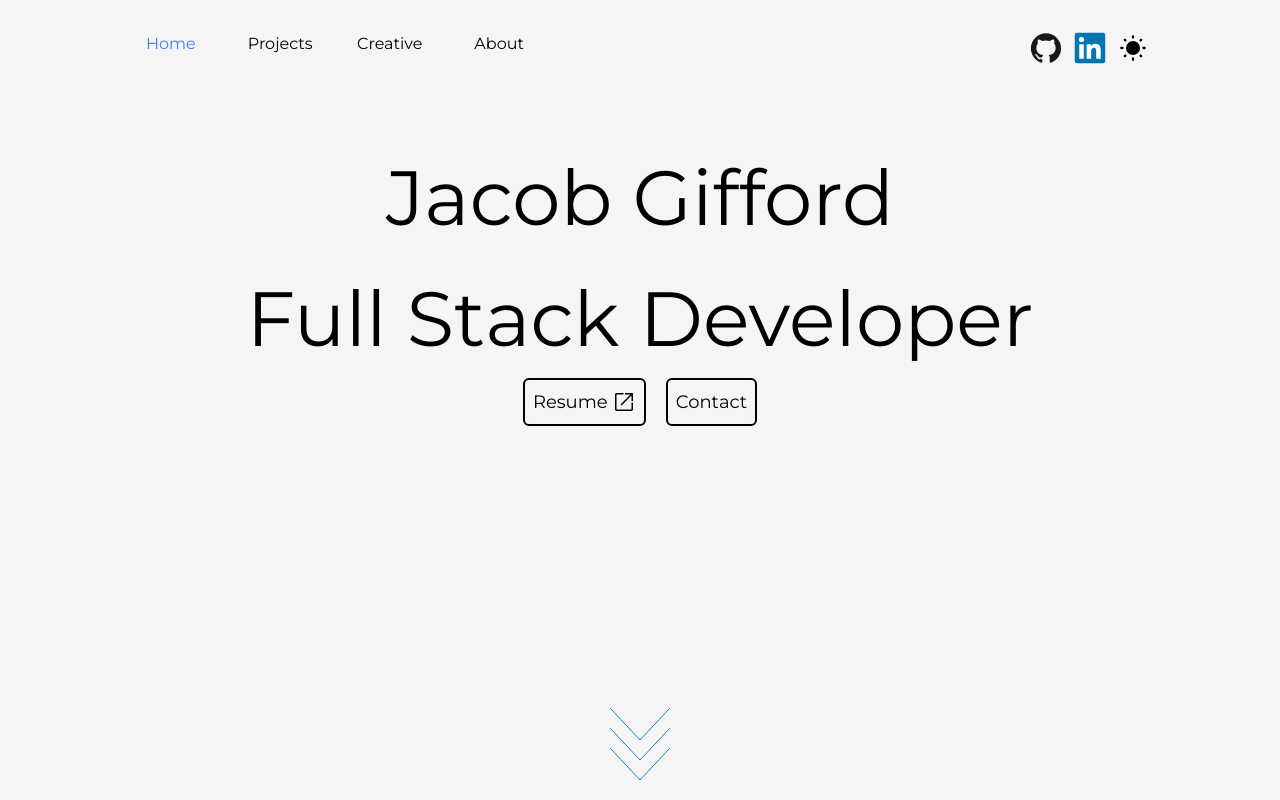
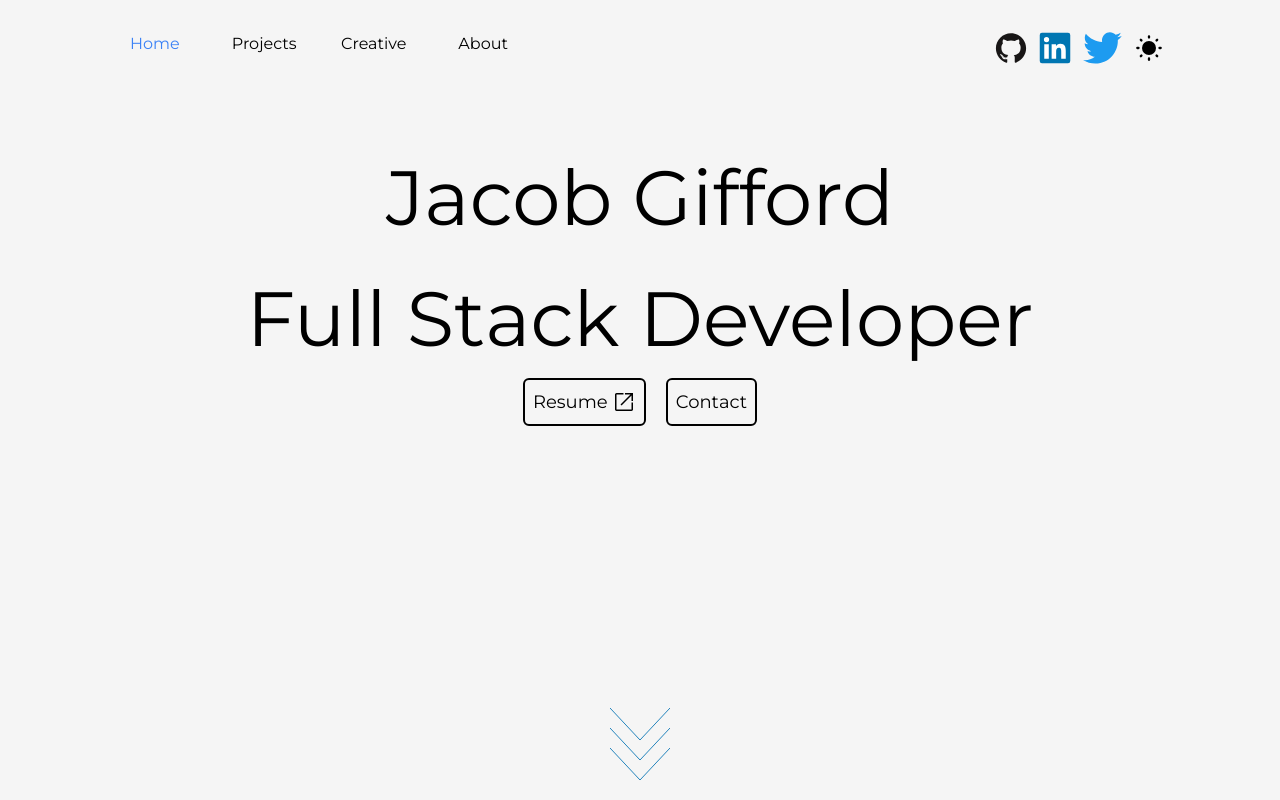
Before and after one commit to JaeGif/portfolio, a Next.js app: page / in a window 1280 px wide. Shown: the top 800 px of the page. Built offline with nearby package versions, Linux system fonts and the light colour scheme.

Commit message:
nearly done

```diff
--- a/src/components/Footer.tsx
+++ b/src/components/Footer.tsx
@@ -32,6 +32,18 @@ function Footer() {
             alt='technologies I use'
             aria-label='next js'
             title='Next.js'
+          />
+          <Image
+            height={32}
+            width={32}
+            src={
+              currentTheme === 'dark'
+                ? '/assets/favicons/three-dark.svg'
+                : '/assets/favicons/threejs-original-wordmark.svg'
+            }
+            alt='technologies I use'
+            aria-label='three js'
+            title='Three.js'
           />
           <Image
             height={32}
--- a/src/components/menu/Header.tsx
+++ b/src/components/menu/Header.tsx
@@ -3,6 +3,7 @@ import React from 'react';
 import ThemeToggle from '../svg/ThemeToggle';
 import LinkedIn from '../svg/LinkedIn';
 import Github from '../svg/Github';
+import Twitter from '../svg/Twitter';
 import { useState, useEffect } from 'react';
 import MobileHeader from './MobileHeader';
 import { motion } from 'framer-motion';
@@ -25,9 +26,9 @@ function Header({ toggleMenu }: HeaderProps) {
     animate: { x: '0' },
   };
   return (
-    <header className='invisible sm:visible sm:w-full sm:flex sm:px-28 sm:py-3 sm:justify-between'>
+    <header className='invisible md:visible sm:w-full sm:flex md:px-16 lg:px-24 md:py-3 md:justify-between'>
       <MobileHeader toggleMenu={toggleMenu} />
-      <nav className='hidden sm:flex w-1/3 justify-start sm:gap-3 md:gap-8'>
+      <nav className='hidden md:flex w-1/3 justify-start sm:gap-3 md:gap-8'>
         <motion.div
           initial='initial'
           animate='initial'
@@ -105,7 +106,7 @@ function Header({ toggleMenu }: HeaderProps) {
         </motion.div>
       </nav>
 
-      <div className='hidden sm:flex w-1/3 justify-end items-center gap-3'>
+      <div className='hidden md:flex w-1/3 justify-end items-center gap-3'>
         <Link
           href={'https://github.com/JaeGif'}
           target='_blank'
@@ -122,6 +123,13 @@ function Header({ toggleMenu }: HeaderProps) {
         >
           <LinkedIn />
         </Link>
+        <Link
+          href='https://x.com/jgifforddev'
+          aria-label='twitter'
+          target='_blank'
+        >
+          <Twitter />
+        </Link>
         <ThemeToggle />
       </div>
     </header>
--- a/src/components/menu/MobileHeader.tsx
+++ b/src/components/menu/MobileHeader.tsx
@@ -6,7 +6,7 @@ type MobileHeaderProps = {
 };
 function MobileHeader({ toggleMenu }: MobileHeaderProps) {
   return (
-    <div className='sm:hidden sm:invisible visible flex w-full justify-between items-center'>
+    <div className='md:hidden md:invisible visible flex w-full justify-between items-center'>
       <Menu toggleMenu={toggleMenu} />
       <ThemeToggle />
     </div>
--- a/src/components/menu/MobileMenuOptions.tsx
+++ b/src/components/menu/MobileMenuOptions.tsx
@@ -33,6 +33,13 @@ function MobileMenuOptions({ toggleMenu }: MobileMenuOptionsProps) {
         Projects
       </Link>
       <Link
+        className={urlParam === '/creative' ? 'text-blue-500' : ''}
+        onClick={() => toggleMenu()}
+        href='/creative'
+      >
+        Creative
+      </Link>
+      <Link
         className={urlParam === '/about' ? 'text-blue-500' : ''}
         onClick={() => toggleMenu()}
         href='/about'
--- a/src/components/menu/SocialLinks.tsx
+++ b/src/components/menu/SocialLinks.tsx
@@ -2,6 +2,7 @@ import React from 'react';
 import Github from '../svg/Github';
 import LinkedIn from '../svg/LinkedIn';
 import Link from 'next/link';
+import Twitter from '../svg/Twitter';
 function SocialLinks() {
   return (
     <div className='flex gap-5'>
@@ -19,6 +20,13 @@ function SocialLinks() {
       >
         <LinkedIn />
       </Link>
+      <Link
+        href='https://x.com/jgifforddev'
+        aria-label='twitter'
+        target='_blank'
+      >
+        <Twitter />
+      </Link>
     </div>
   );
 }
--- /dev/null
+++ b/src/components/svg/Twitter.tsx
@@ -0,0 +1,21 @@
+import React from 'react';
+import { motion } from 'framer-motion';
+
+function Twitter() {
+  return (
+    <motion.svg
+      whileHover={{ y: -5 }}
+      className='hover:cursor-pointer'
+      xmlns='http://www.w3.org/2000/svg'
+      viewBox='0 0 248 204'
+      height={32}
+    >
+      <path
+        fill='#1d9bf0'
+        d='M221.95 51.29c.15 2.17.15 4.34.15 6.53 0 66.73-50.8 143.69-143.69 143.69v-.04c-27.44.04-54.31-7.82-77.41-22.64 3.99.48 8 .72 12.02.73 22.74.02 44.83-7.61 62.72-21.66-21.61-.41-40.56-14.5-47.18-35.07 7.57 1.46 15.37 1.16 22.8-.87-23.56-4.76-40.51-25.46-40.51-49.5v-.64c7.02 3.91 14.88 6.08 22.92 6.32C11.58 63.31 4.74 33.79 18.14 10.71c25.64 31.55 63.47 50.73 104.08 52.76-4.07-17.54 1.49-35.92 14.61-48.25 20.34-19.12 52.33-18.14 71.45 2.19 11.31-2.23 22.15-6.38 32.07-12.26-3.77 11.69-11.66 21.62-22.2 27.93 10.01-1.18 19.79-3.86 29-7.95-6.78 10.16-15.32 19.01-25.2 26.16z'
+      />
+    </motion.svg>
+  );
+}
+
+export default Twitter;
```
